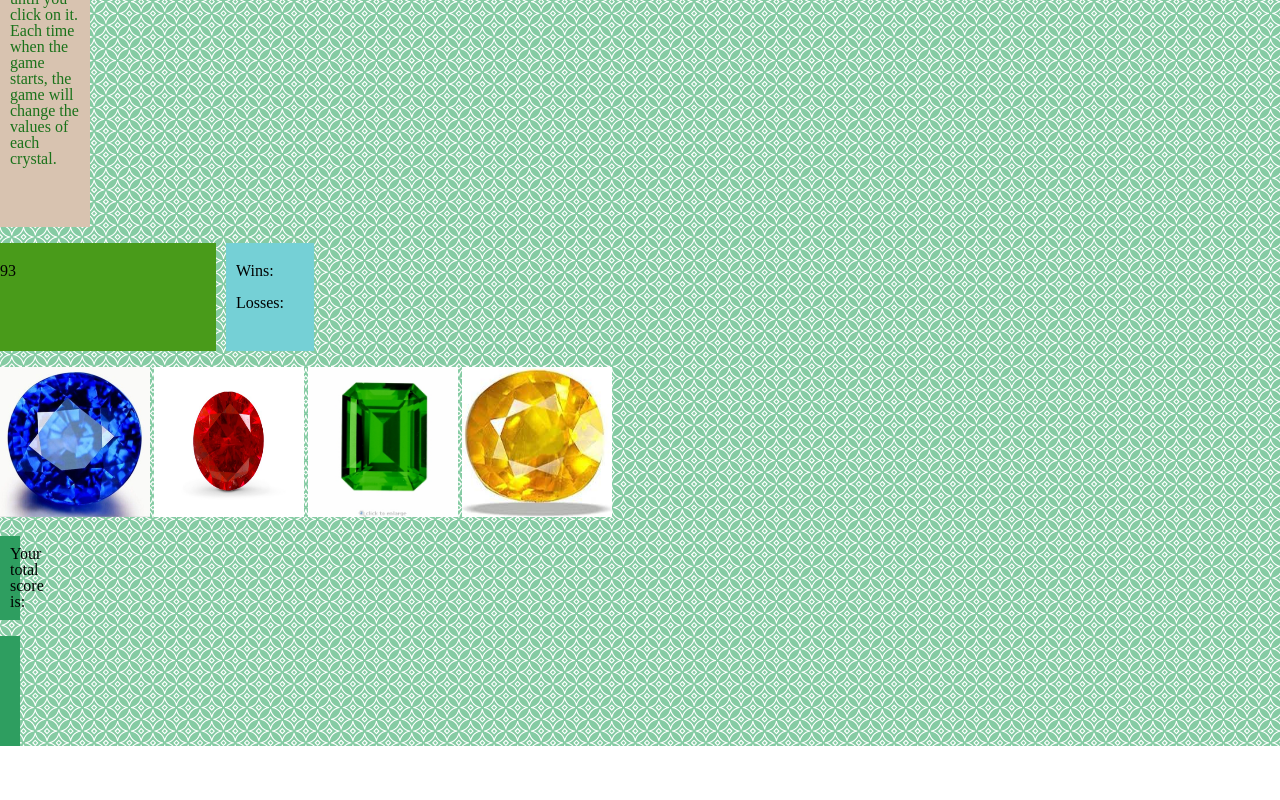
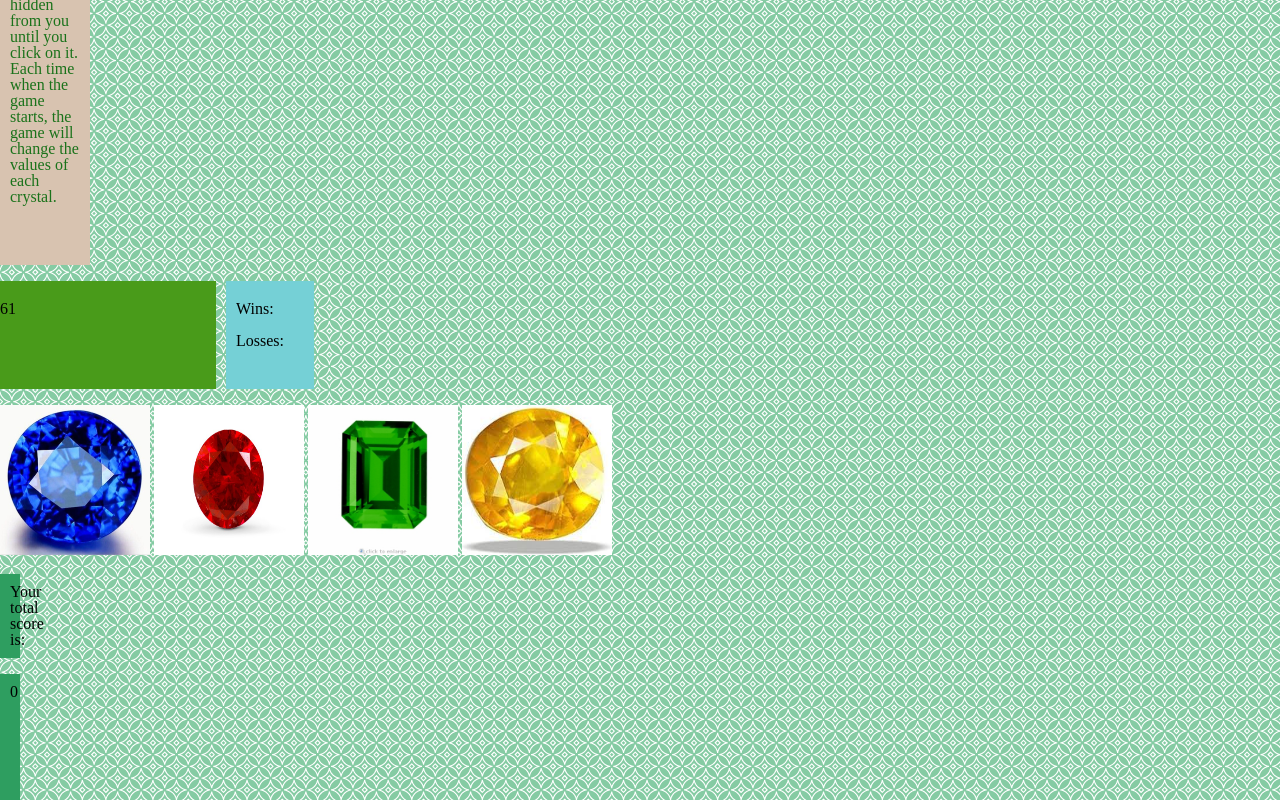
Before and after one commit to mayhugh82/CrystalCollectorGame, a plain HTML site: page index.html in a window 1280 px wide. Shown: the part 763-1563 px from the top of the page. Before the commit the page ends 1509 px from the top, so only its background shows below. Drawn offline with nearby package versions, Linux system fonts and the light colour scheme.

Commit message:
target number and points

```diff
--- a/assets/css/reset.css
+++ b/assets/css/reset.css
@@ -3,46 +3,145 @@
    License: none (public domain)
 */
 
-html, body, div, span, applet, object, iframe,
-h1, h2, h3, h4, h5, h6, p, blockquote, pre,
-a, abbr, acronym, address, big, cite, code,
-del, dfn, em, img, ins, kbd, q, s, samp,
-small, strike, strong, sub, sup, tt, var,
-b, u, i, center,
-dl, dt, dd, ol, ul, li,
-fieldset, form, label, legend,
-table, caption, tbody, tfoot, thead, tr, th, td,
-article, aside, canvas, details, embed,
-figure, figcaption, footer, header, hgroup,
-menu, nav, output, ruby, section, summary,
-time, mark, audio, video {
+html,
+body,
+div,
+span,
+applet,
+object,
+iframe,
+h1,
+h2,
+h3,
+h4,
+h5,
+h6,
+p,
+blockquote,
+pre,
+a,
+abbr,
+acronym,
+address,
+big,
+cite,
+code,
+del,
+dfn,
+em,
+img,
+ins,
+kbd,
+q,
+s,
+samp,
+small,
+strike,
+strong,
+sub,
+sup,
+tt,
+var,
+b,
+u,
+i,
+center,
+dl,
+dt,
+dd,
+ol,
+ul,
+li,
+fieldset,
+form,
+label,
+legend,
+table,
+caption,
+tbody,
+tfoot,
+thead,
+tr,
+th,
+td,
+article,
+aside,
+canvas,
+details,
+embed,
+figure,
+figcaption,
+footer,
+header,
+hgroup,
+menu,
+nav,
+output,
+ruby,
+section,
+summary,
+time,
+mark,
+audio,
+video {
+
+  /* Box-model */
+  padding: 0;
+
+  /* Positioning */
   margin: 0;
-	padding: 0;
+  font: inherit;
+
+  /* Typography */
+  font-size: 100%;
+  vertical-align: baseline;
+
+  /* Visual */
   border: 0;
-	font-size: 100%;
-	font: inherit;
-	vertical-align: baseline;
 }
+
 /* HTML5 display-role reset for older browsers */
-article, aside, details, figcaption, figure,
-footer, header, hgroup, menu, nav, section {
+article,
+aside,
+details,
+figcaption,
+figure,
+footer,
+header,
+hgroup,
+menu,
+nav,
+section {
   display: block;
 }
+
 body {
   line-height: 1;
 }
-ol, ul {
+
+ol,
+ul {
   list-style: none;
 }
-blockquote, q {
+
+blockquote,
+q {
   quotes: none;
 }
-blockquote:before, blockquote:after,
-q:before, q:after {
-	content: '';
+
+blockquote:before,
+blockquote:after,
+q:before,
+q:after {
+
+  /* Misc */
+  content: "";
   content: none;
 }
+
 table {
+  border-spacing: 0;
+
+  /* Visual */
   border-collapse: collapse;
-	border-spacing: 0;
 }
--- a/assets/css/style.css
+++ b/assets/css/style.css
@@ -6,7 +6,9 @@ h1 {
   background-color: peru;
   color: white;
   padding: 20px;
-  margin-right: 1260px;
+  margin-right: 1060px;
+  margin-top: 10px;
+  font-size: 30px;
 }
 
 .instructions {
--- a/assets/javascript/game.js
+++ b/assets/javascript/game.js
@@ -1,27 +1,61 @@
 //used crystal example and lottery generator for blueprint
 
 $(document).ready(function () {
-  //counter used to track the user's total
-  let counter = 0;
+  // target random number between 19 -120
+  let random = Math.floor(Math.random() * 101) + 19;
+  $(".target-number").html(random);
 
-  var randomGem = [1, 2, 3, 4, 5, 6, 7, 8, 9, 10, 11, 12];
-  var increment = randomGem[Math.round(Math.random())];
+ //player's wins and losses
+  let wins = 0;
+  let losses = 0;
 
-  // Here we created an on-click event that responds to button clicks of the crystal image.
-  $("#blue").on("click", function () {
-    //each time the user clicks the blue crystal the counter goes up by 1.
-    counter += increment;
+  //points player has during the game
+  let points = 0;
+  $('.points').html(points);
 
-    // Clicking the button triggers an alert message.
-    alert("Your new score is " + counter);
-  });
 
-  $(".target-number").ready(function () {
-    // Create a string which will hold the target or starting number
-    var targetNumber = "";
+  // var randomGem = [1, 2, 3, 4, 5, 6, 7, 8, 9, 10, 11, 12];
+  // var increment = randomGem[Math.round(Math.random())];
 
-    var random = Math.floor(Math.random() * 101) + 19;
+  // // Here we created an on-click event that responds to button clicks of the crystal image.
+  // $("#blue").on("click", function () {
+  //   //each time the user clicks the blue crystal the counter goes up by 1.
+  //   counter ++ increment;
 
-    $(".target-number").html(random);
-  });
+  //   // Clicking the button triggers an alert message.
+  //   alert("Your new score is " + counter);
+  // });
+
+  // $("#red").on("click", function () {
+  //   //each time the user clicks the blue crystal the counter goes up by 1.
+  //   counter += increment;
+
+  //   // Clicking the button triggers an alert message.
+  //   alert("Your new score is " + counter);
+  // });
+
+  // $("#green").on("click", function () {
+  //   //each time the user clicks the blue crystal the counter goes up by 1.
+  //   counter += increment;
+
+  //   // Clicking the button triggers an alert message.
+  //   alert("Your new score is " + counter);
+  // });
+
+  // $("#yellow").on("click", function () {
+  //   //each time the user clicks the blue crystal the counter goes up by 1.
+  //   counter += increment;
+
+  //   // Clicking the button triggers an alert message.
+  //   alert("Your new score is " + counter);
+  // });
+
+  // $(".target-number").ready(function () {
+  //   // Create a string which will hold the target or starting number
+  //   var targetNumber = "";
+
+  //   var random = Math.floor(Math.random() * 101) + 19;
+
+  //   $(".target-number").html(random);
+  // });
 });
```
Lines whose indentation alone changed are shown as unchanged.
